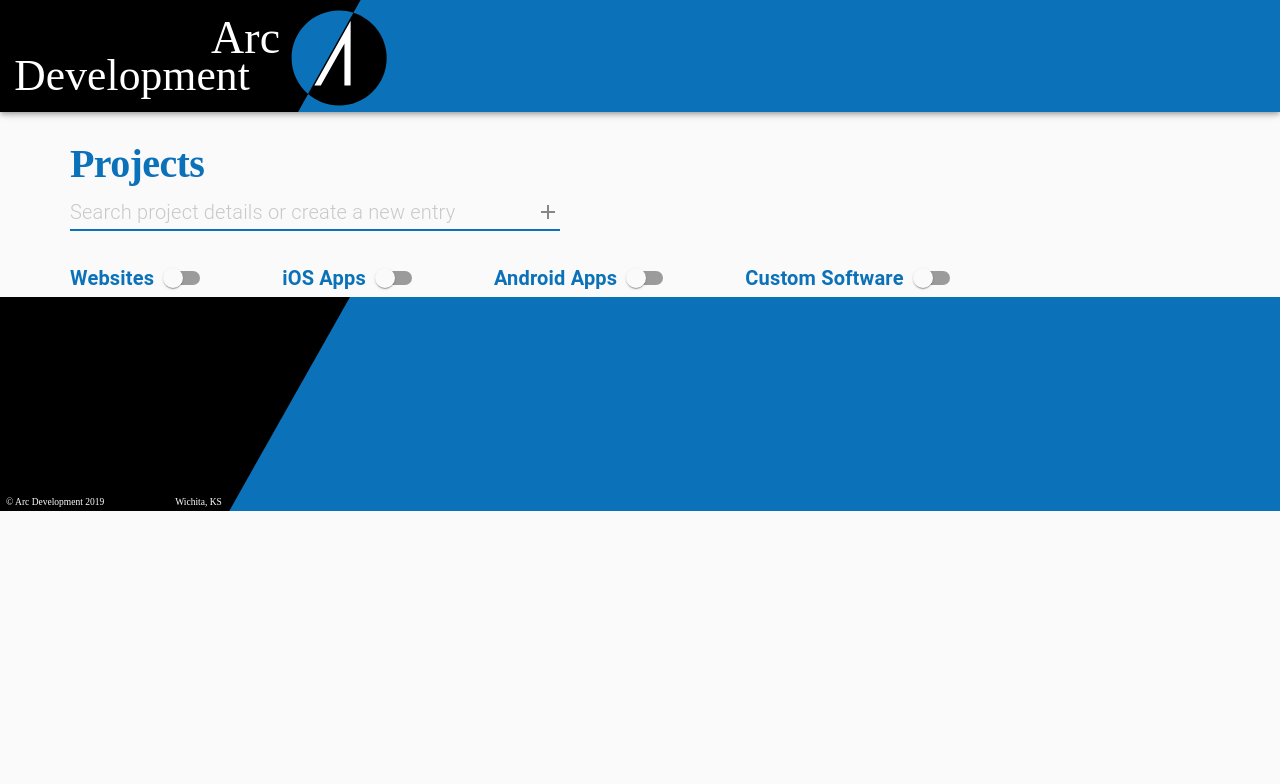
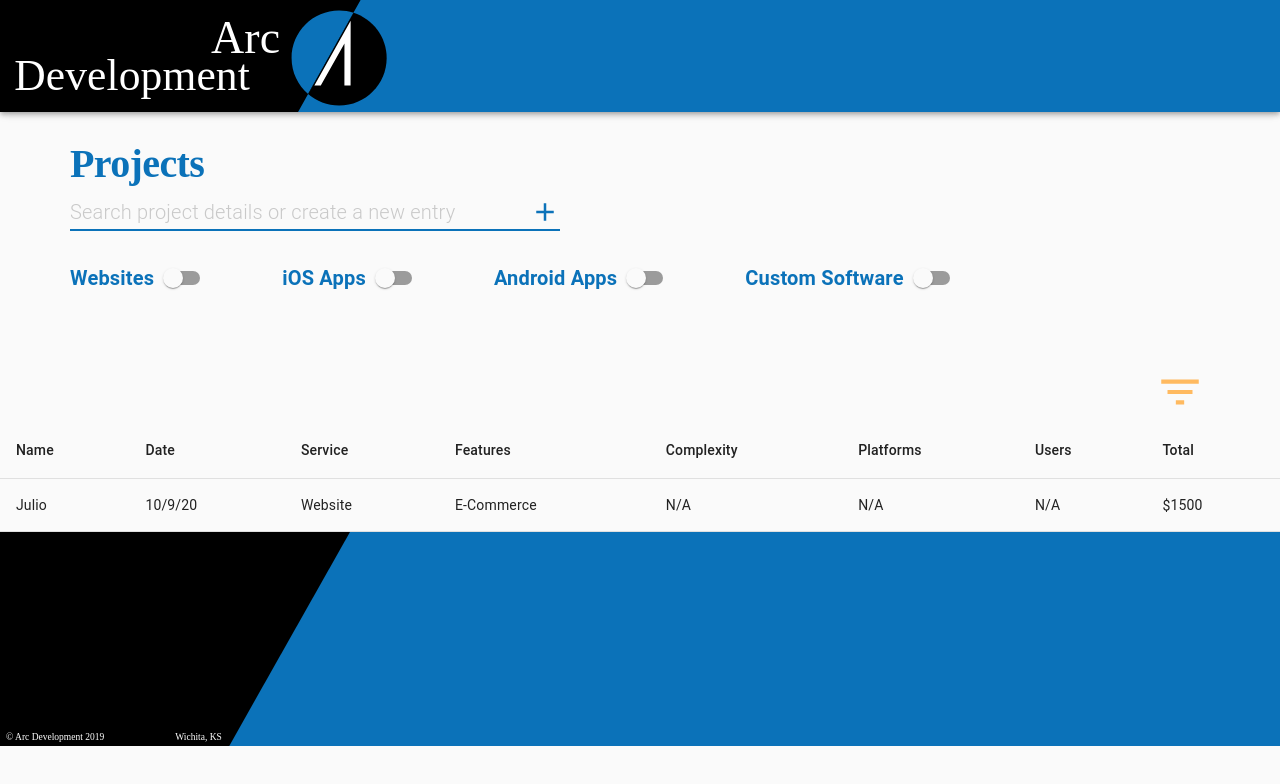
Before and after one commit to JulioAvalos/mui-project-manager, a Next.js app: page / in a window 1280 px wide. Shown: the top 784 px of the page. Built offline with nearby package versions, Linux system fonts and the light colour scheme.

Commit message:
Using Tables

```diff
--- a/pages/index.js
+++ b/pages/index.js
@@ -8,14 +8,26 @@
 import Switch from '@material-ui/core/Switch';
 import FormGroup from '@material-ui/core/FormGroup';
 import FormControlLabel from '@material-ui/core/FormControlLabel';
+import Table from '@material-ui/core/Table';
+import TableBody from '@material-ui/core/TableBody';
+import TableHead from '@material-ui/core/TableHead';
+import TableContainer from '@material-ui/core/TableContainer';
+import TableRow from '@material-ui/core/TableRow';
+import TableCell from '@material-ui/core/TableCell';
+import Paper from '@material-ui/core/Paper';
+import FilterListIcon from '@material-ui/icons/FilterList';
 
-const useStyles = makeStyles(theme => ({
+const useStyles = makeStyles(theme => ({}));
 
-}));
+function createData(name, date, service, features, complexity, platforms, users, total) {
+
+  return { name, date, service, features, complexity, platforms, users, total };
+}
 
 export default function Index() {
   const classes = useStyles();
   const theme = useTheme();
+  const [rows,setRows] = useState([createData("Julio", "10/9/20", "Website", "E-Commerce", "N/A", "N/A", "N/A", "$1500")]);
 
   const [websiteChecked, setWebsiteChecked] = useState(false);
   const [iOSChecked, setiOSChecked] = useState(false);
@@ -34,7 +46,7 @@
           InputProps={{
           endAdornment: (
             <InputAdornment position="end">
-              <AddIcon />
+              <AddIcon color="primary" style={{fontSize: 30}}/>
             </InputAdornment>
           )
         }}/>
@@ -90,6 +102,45 @@
           />
         </FormGroup>
       </Grid>
+      <Grid item container justify="flex-end" style={{marginTop: '5em'}}>
+        <Grid item style={{marginRight: 75}}>
+          <FilterListIcon color="secondary" style={{fontSize: 50}}/>
+        </Grid>
+      </Grid>
+      <Grid item>
+        <TableContainer>
+          <Table>
+            <TableHead>
+              <TableRow>
+                <TableCell>
+                  Name
+                </TableCell>
+                <TableCell>Date</TableCell>
+                <TableCell>Service</TableCell>
+                <TableCell>Features</TableCell>
+                <TableCell>Complexity</TableCell>
+                <TableCell>Platforms</TableCell>
+                <TableCell>Users</TableCell>
+                <TableCell>Total</TableCell>
+              </TableRow>
+            </TableHead>
+            <TableBody>
+              {rows.map((row, index) => (
+                <TableRow key={index}>
+                  <TableCell>{row.name}</TableCell>
+                  <TableCell>{row.date}</TableCell>
+                  <TableCell>{row.service}</TableCell>
+                  <TableCell>{row.features}</TableCell>
+                  <TableCell>{row.complexity}</TableCell>
+                  <TableCell>{row.platforms}</TableCell>
+                  <TableCell>{row.users}</TableCell>
+                  <TableCell>{row.total}</TableCell>
+                </TableRow>
+              ))}
+            </TableBody>
+          </Table>
+        </TableContainer>
+      </Grid>
     </Grid>
   );
 }
```
